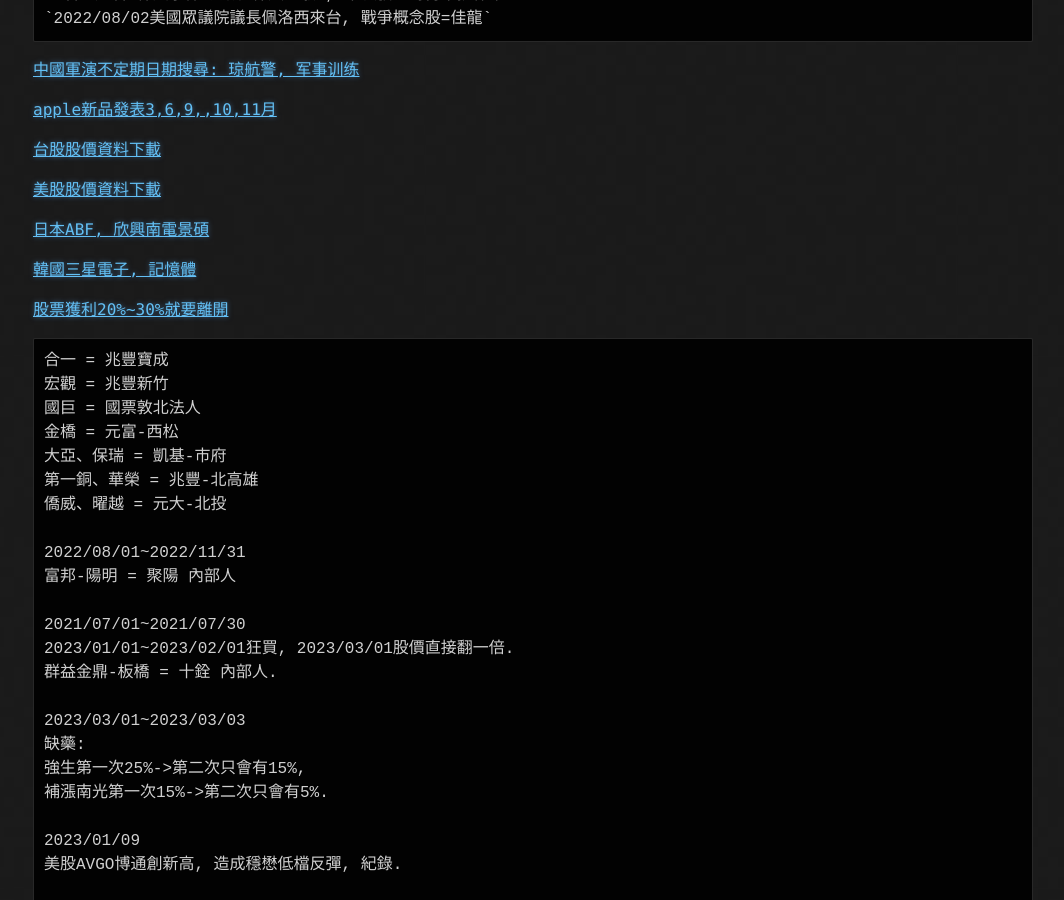
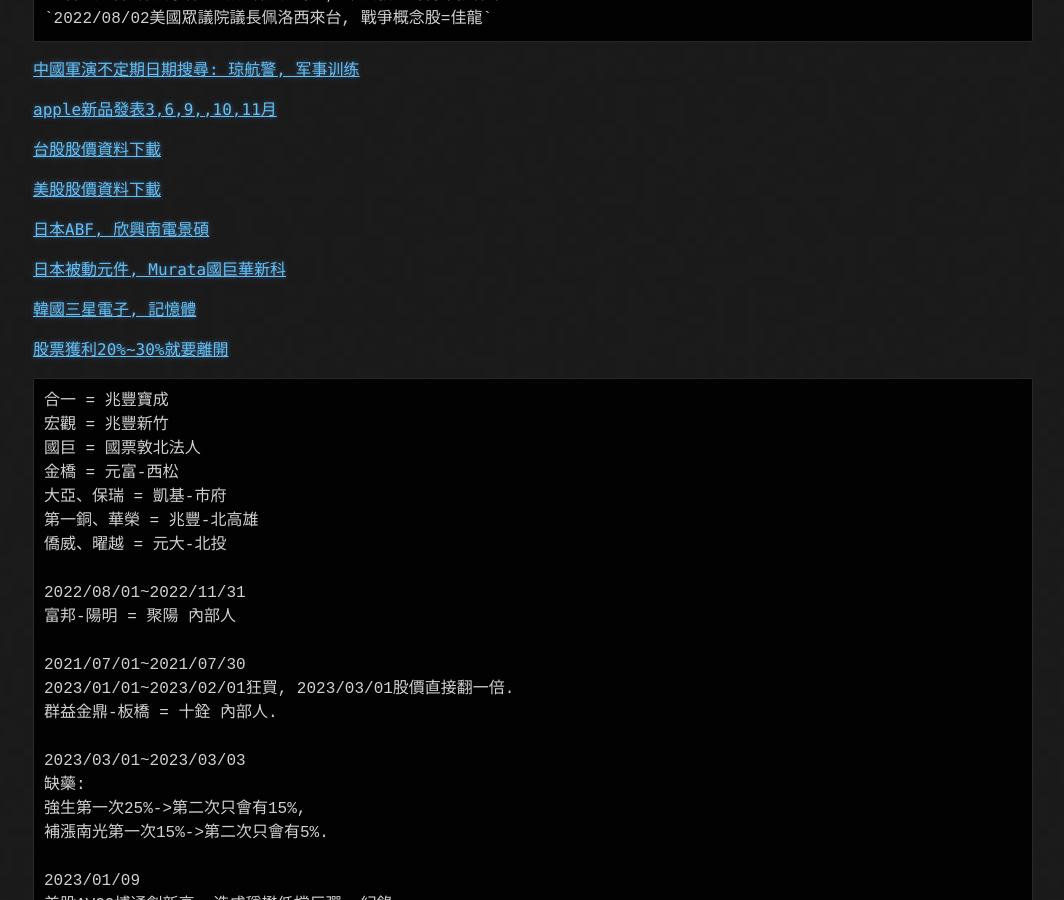
Before and after one commit to lepg5487/Stock_God, a Jekyll site: the page built from experience.md, in a window 1280 px wide and 900 px high, scrolled down 2836 px. Shown: the whole window, without its empty margins (107-1171 px from the left). Built offline with Jekyll 4.4.1, drawn with Linux system fonts in a browser that asks for light colours; our own code applies the rules of GitHub Pages for plain Markdown files.

Commit message:
Update experience.md

```diff
--- a/experience.md
+++ b/experience.md
@@ -94,6 +94,8 @@
 [美股股價資料下載](https://hk.finance.yahoo.com/quote/ARNC/history?period1=1672531200&period2=1677628800&interval=1d&filter=history&frequency=1d&includeAdjustedClose=true)
 
 [日本ABF, 欣興南電景碩](https://histock.tw/global/history.aspx?mid=15&no=J4062)
+
+[日本被動元件, Murata國巨華新科](https://histock.tw/jpstock/6981)
 
 [韓國三星電子, 記憶體](https://histock.tw/ksstock/005930)
 
```
